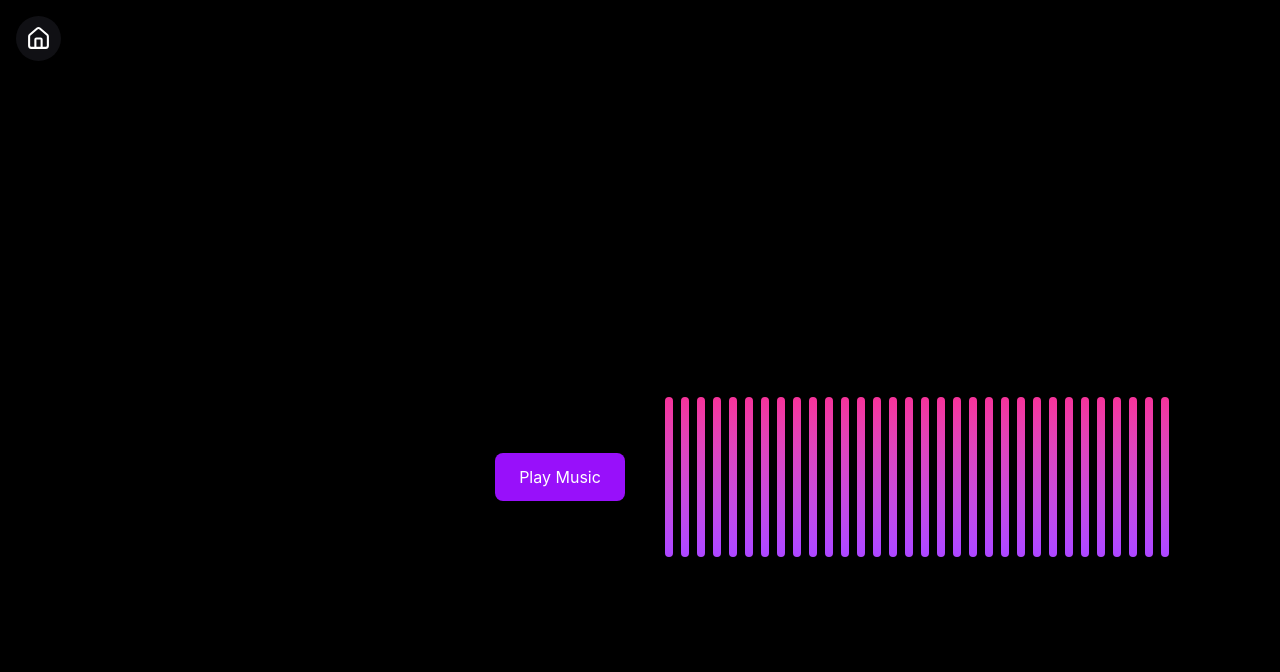
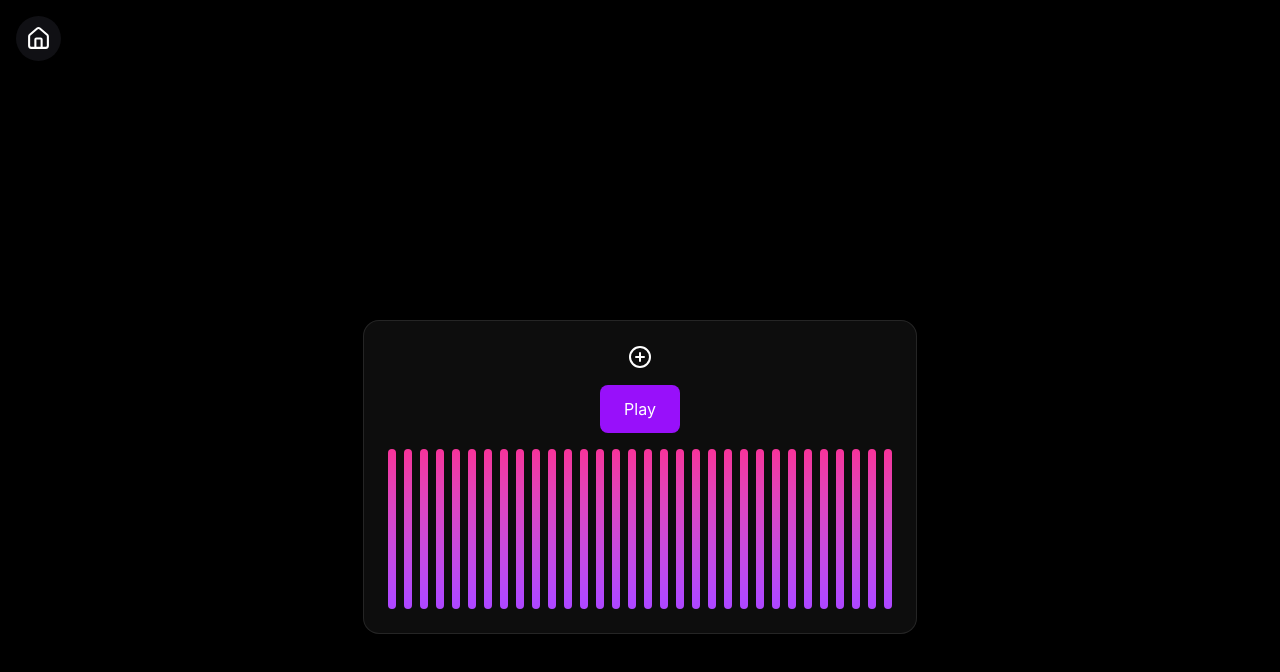
Before and after one commit to Hrisshhii/react-practice, a React (Vite) app in the folder framermotion/: page /#/sound-reactive in a window 1280 px wide. Shown: the top 672 px of the page. Built offline with nearby package versions, Linux system fonts and the light colour scheme.

Commit message:
Sound reactive draft 2

```diff
--- a/framermotion/src/components/SoundReactive/SoundReactive.tsx
+++ b/framermotion/src/components/SoundReactive/SoundReactive.tsx
@@ -1,9 +1,13 @@
 import { useEffect, useRef, useState } from "react";
 import { BackHome } from "../BackHome";
 import music from "../../assets/sounds/music.mp3";
+import {motion} from "framer-motion";
+import { PlusCircle } from "lucide-react";
 
 const SoundReactive = () => {
   const [isPlaying,setIsPlaying]=useState(false);
+  const bassRef = useRef(0);
+  const [bassLevel,setBassLevel]=useState(0);
   const barsRef = useRef<(HTMLDivElement | null)[]>([]);
   const audioRef=useRef<HTMLAudioElement|null>(null);
   const audioContextRef=useRef<AudioContext|null>(null);
@@ -15,19 +19,27 @@ const SoundReactive = () => {
     audioRef.current.loop=true;
   },[])
 
-  const startAudio=async ()=>{
-    if(!audioRef.current) return;
-    if(!audioContextRef.current){
+  const setupAudioContext=()=>{
+    if (!audioRef.current) return;
+    if(audioContextRef.current) return;
+
     audioContextRef.current=new AudioContext();
     analyserRef.current=audioContextRef.current.createAnalyser();
-      analyserRef.current.fftSize=64;
+    analyserRef.current.fftSize = 64;
 
     sourceRef.current=audioContextRef.current.createMediaElementSource(audioRef.current);
+
     sourceRef.current.connect(analyserRef.current);
     analyserRef.current.connect(audioContextRef.current.destination);
+  };
+
+  const startAudio=async ()=>{
+    if (!audioRef.current) return;
+    setupAudioContext();
+    if(audioContextRef.current?.state==="suspended"){
+      await audioContextRef.current?.resume();
     }
-    await audioContextRef.current.resume();
-    audioRef.current.play();
+    await audioRef.current.play();
     setIsPlaying(true);
     animateBars();
   };
@@ -38,31 +50,78 @@ const SoundReactive = () => {
     const dataArray=new Uint8Array(bufferLen);
     const update=()=>{
       analyserRef.current?.getByteFrequencyData(dataArray);
+      const bass=dataArray.slice(0,5).reduce((a,b)=>a+b,0)/5;
+      const normalizedBass=bass/255;
 
       barsRef.current.forEach((bar,i)=>{
         const value=dataArray[i];
         const scale=value/255;
         if(bar){
           bar.style.transform=`scaleY(${Math.max(scale,0.1)})`;
+          bar.style.transition="transform 0.08s ease-out";
         }
       });
       requestAnimationFrame(update);
+      bassRef.current = normalizedBass;
     };
     update();
   };
 
+  useEffect(() => {
+  const interval = setInterval(() => {
+    setBassLevel(bassRef.current);
+  }, 50);
+
+  return () => clearInterval(interval);
+}, []);
+
   return (
     <div className="relative h-screen bg-black overflow-hidden">
       <BackHome />
-      <div className="flex flex-cols justify-center items-center h-screen gap-10">
-        <input type="file" accept="audio/*" onChange={(e)=>{
+      <motion.div className="absolute inset-0 bg-purple-900 blur-3xl -z-10"
+        animate={{opacity: 0.2+bassLevel*0.5}}
+      />
+      <div className="flex items-center justify-center h-screen">
+        <div className="backdrop-blur-xl bg-white/5 border border-white/10 p-6 rounded-2xl flex flex-col items-center gap-4 shadow-xl">
+          <label>
+            <PlusCircle className="text-white cursor-pointer"/>
+            <input
+              type="file"
+              accept="audio/*"
+              className="hidden"
+              onChange={(e) => {
                 const file=e.target.files?.[0];
-          if(file){
-            audioRef.current=new Audio(URL.createObjectURL(file));
+                if (!file) return;
+
+                if (audioRef.current) {
+                  audioRef.current.pause();
                 }
-        }} />
-        <button onClick={()=>{startAudio()}} className="px-6 py-3 bg-purple-600 text-white rounded-lg">
-          {isPlaying?"Playing...":"Play Music"}
+                if(audioContextRef.current){
+                  audioContextRef.current.close();
+                  audioContextRef.current=null;
+                  analyserRef.current=null;
+                  sourceRef.current=null;
+                }
+                const url=URL.createObjectURL(file);
+                audioRef.current=new Audio(url);
+                audioRef.current.loop=true;
+                setIsPlaying(false);
+              }}
+            />
+          </label>
+
+          <button onClick={async ()=>{
+            if(!audioRef.current) return;
+            if(isPlaying){
+              audioRef.current.pause();
+              setIsPlaying(false);
+            }else{
+              startAudio();
+            }
+            }}
+            className="px-6 py-3 bg-purple-600 text-white rounded-lg cursor-pointer"
+          >
+            {isPlaying ? "Pause":"Play"}
           </button>
           <div className="flex items-end gap-2 h-40">
             {Array.from({length:32}).map((_,i)=>(
@@ -74,6 +133,7 @@ const SoundReactive = () => {
           </div>
         </div>
       </div>
+    </div>
   )
 }
 
```
Lines whose indentation alone changed are shown as unchanged.
